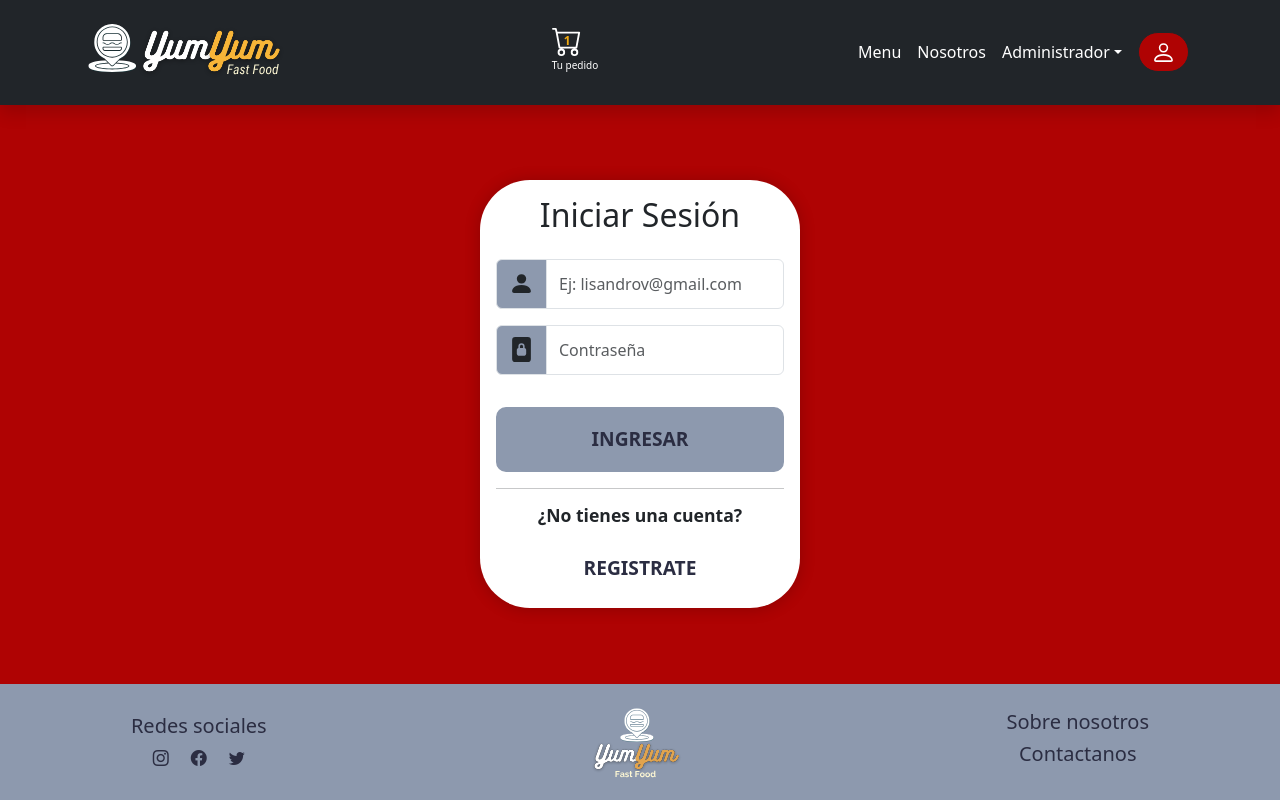
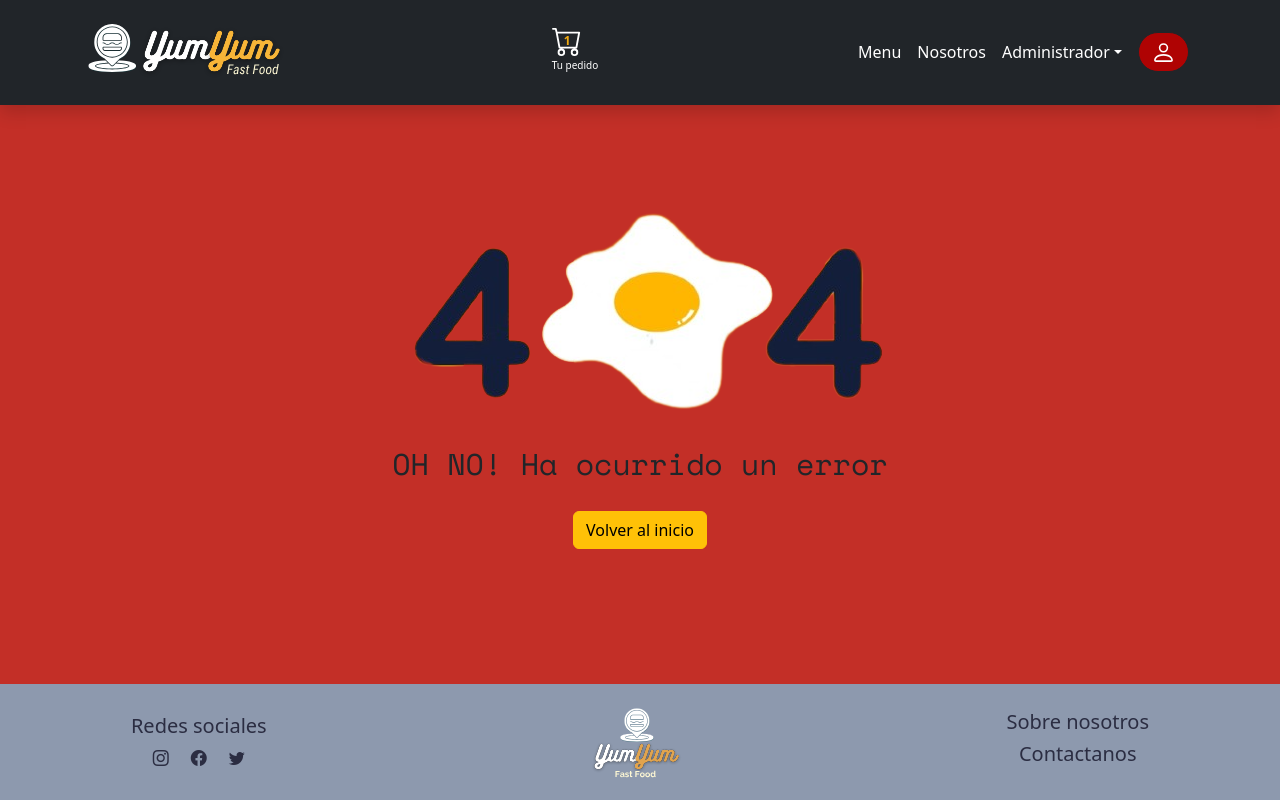
Before and after one commit to lourdesgarciafyl/PF-YumYum-frontend, a React (Vite) app: page / in a window 1280 px wide. Built offline with nearby package versions, Linux system fonts and the light colour scheme; no server answers.

Commit message:
Agregue y linkee la hoja de estilos y rellene la pagina de error 404

```diff
--- a/src/App.jsx
+++ b/src/App.jsx
@@ -2,13 +2,13 @@ import "bootstrap/dist/css/bootstrap.min.css";
 import "./App.css";
 import Footer from "./components/common/Footer";
 import Navegacion from "./components/common/Navegacion";
-import Login from "./components/views/Login";
+import Error404 from "./components/views/Error404";
 
 function App() {
   return (
     <>
       <Navegacion></Navegacion>
-      <Login></Login>
+      <Error404></Error404>
       <Footer></Footer>
     </>
   );
--- a/src/components/views/Error404.jsx
+++ b/src/components/views/Error404.jsx
@@ -0,0 +1,19 @@
+import { Button } from "react-bootstrap";
+import error from "../../assets/error404.png";
+import "../../css/error404.css";
+
+const Error404 = () => {
+  return (
+    <section className="mainSection text-center fondoRojo ordenError">
+      <img src={error} className="imagenError" alt="error 404" />
+      <div>
+        <h2 className="textoError"> OH NO! Ha ocurrido un error </h2>
+        <Button variant="btn btn-warning mt-3 botonError">
+          Volver al inicio
+        </Button>
+      </div>
+    </section>
+  );
+};
+
+export default Error404;
--- /dev/null
+++ b/src/css/error404.css
@@ -0,0 +1,14 @@
+.imagenError {
+  padding-top: 8%;
+}
+
+.textoError {
+  font-family: "Space Mono", monospace;
+  font-size: 30px;
+  margin-top: 2%;
+  margin-bottom: 1%;
+}
+
+.ordenError {
+  padding-bottom: 8%;
+}
```
Also changed, not shown: src/assets/error404.png (added).
